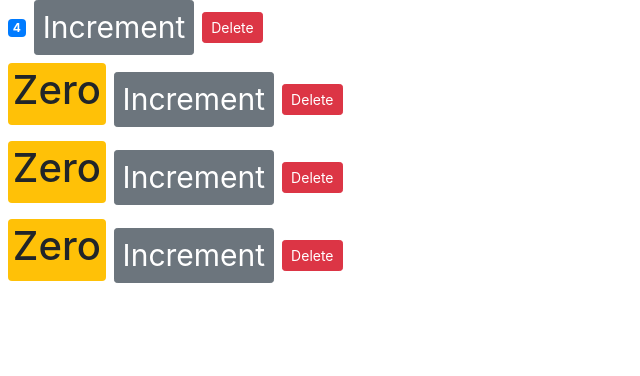
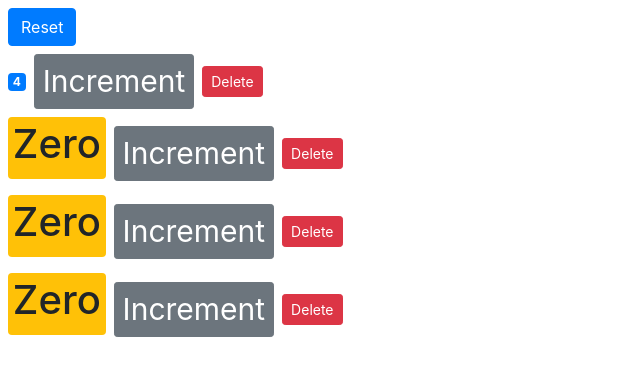
Before and after one commit to MuhtasimMusfiqZarab/react-counter-app, a React (Create React App) app: page / in a window 1280 px wide. Shown: the top 376 px of the page, without its empty margins (0-640 px from the left). Built offline with nearby package versions, Linux system fonts and the light colour scheme.

Commit message:
Using reset button

```diff
--- a/src/components/counter.jsx
+++ b/src/components/counter.jsx
@@ -1,7 +1,7 @@
 import React, { Component } from "react";
 
 class Counter extends Component {
-  state = {
+  /* state = {
     value: this.props.counter.value
   };
 
@@ -10,11 +10,10 @@ class Counter extends Component {
     fontWeight: "bold"
   };*/
 
-  handleIncreament = () => {
+  /* handleIncreament = () => {
     console.log("Increament Clicked", this);
     this.setState({ value: this.state.value + 1 });
-  };
-
+  };*/
   render() {
     // console.log("props", this.props);
     return (
@@ -23,7 +22,7 @@ class Counter extends Component {
           {this.formatCount()}
         </span>
         <button
-          onClick={this.handleIncreament}
+          onClick={() => this.props.onIncrement(this.props.counter)}
           style={{ fontSize: 30 }}
           className="btn btn-secondary btn-sm"
         >
@@ -41,12 +40,12 @@ class Counter extends Component {
 
   getBadgeClasses() {
     let classes = "badge m-2 badge-";
-    classes += this.state.value === 0 ? "warning" : "primary";
+    classes += this.props.counter.value === 0 ? "warning" : "primary";
     return classes;
   }
 
   formatCount() {
-    const { value } = this.state;
+    const { value } = this.props.counter;
     return value === 0 ? <h1>Zero</h1> : value;
   }
 }
--- a/src/components/counters.jsx
+++ b/src/components/counters.jsx
@@ -11,6 +11,22 @@ class Counters extends Component {
     ]
   };
 
+  handleIncrement = counter => {
+    const counters = [...this.state.counters];
+    const index = counters.indexOf(counter);
+    counters[index] = { ...counter };
+    counters[index].value++;
+    this.setState({ counters });
+  };
+
+  handleReset = () => {
+    const counters = this.state.counters.map(c => {
+      c.value = 0;
+      return c;
+    });
+    this.setState({ counters });
+  };
+
   handleDelete = counterId => {
     const coun = this.state.counters.filter(c => c.id !== counterId);
     this.setState({ counters: coun });
@@ -18,10 +34,17 @@ class Counters extends Component {
   render() {
     return (
       <div>
+        <button
+          onClick={this.handleReset}
+          className="btn btn-primary btm-sm m-2"
+        >
+          Reset
+        </button>
         {this.state.counters.map(counter => (
           <Counter
             key={counter.id}
             onDelete={this.handleDelete}
+            onIncrement={this.handleIncrement}
             counter={counter}
           />
         ))}
```
